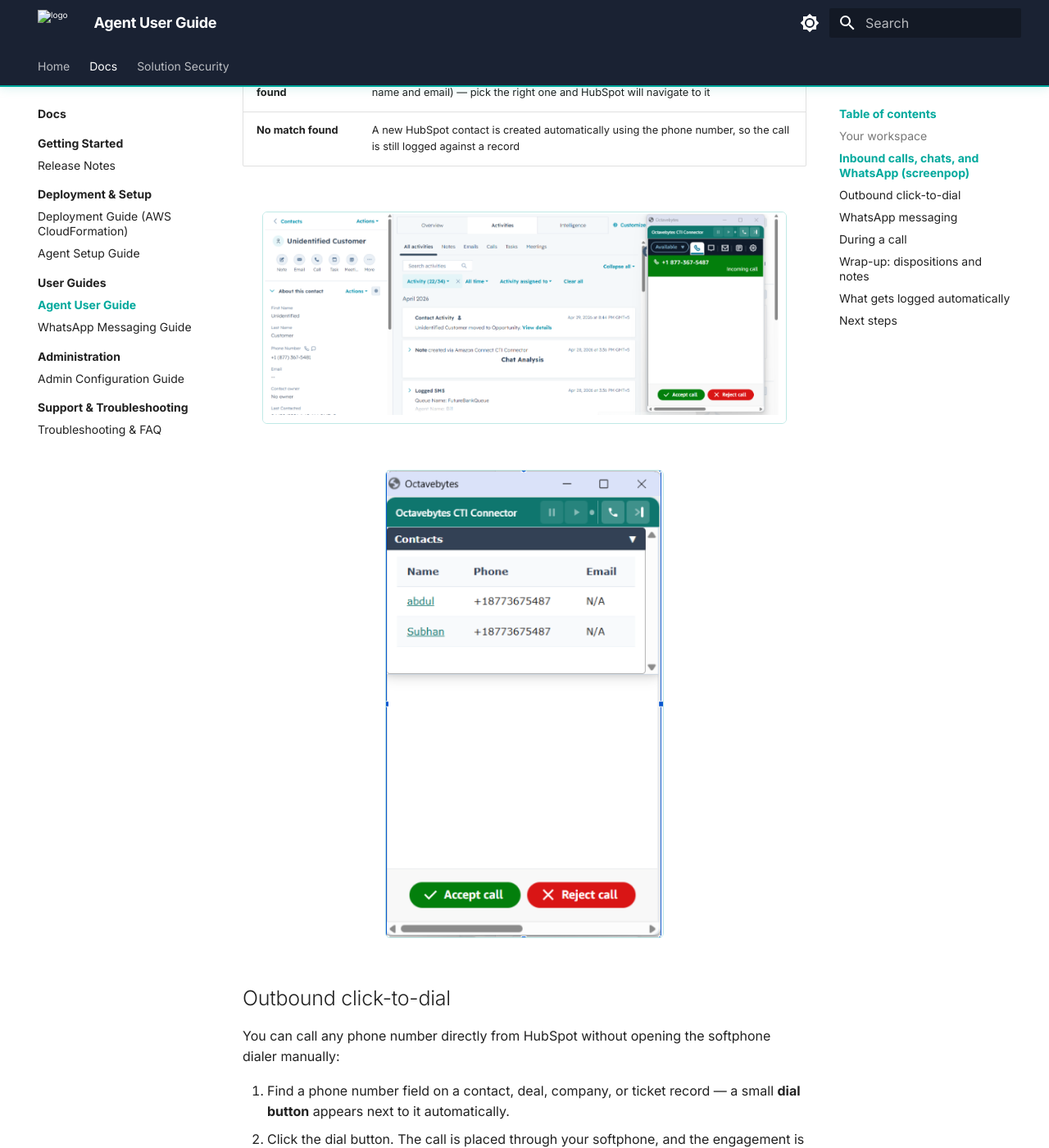
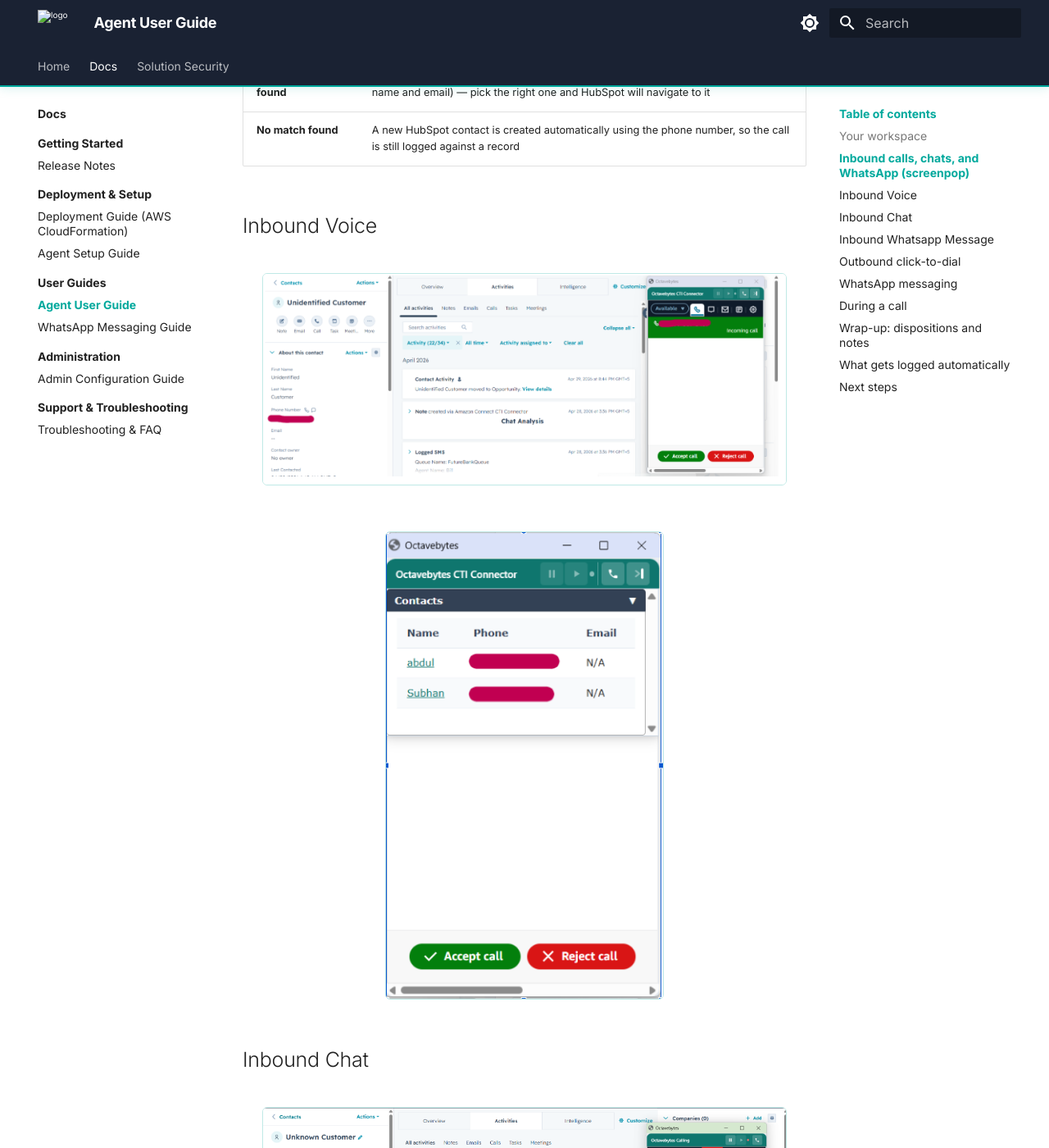
Before and after one commit to octavebytes/Hubspot, an MkDocs documentation site: the page built from docs/user-guides/agent-guide.md, in a window 1280 px wide and 1400 px high, scrolled down 917 px. Shown: the whole window at 82% size. Built offline with MkDocs 1.6.1 and Material for MkDocs 9.7.7, drawn with Linux system fonts in a browser that asks for light colours; some of the changed text lies outside the part shown.

Commit message:
add screen short

```diff
--- a/docs/user-guides/agent-guide.md
+++ b/docs/user-guides/agent-guide.md
@@ -24,12 +24,25 @@
 | **Multiple matches found** | A short picker appears in the connector window listing each matching contact (with name and email) — pick the right one and HubSpot will navigate to it |
 | **No match found** | A new HubSpot contact is created automatically using the phone number, so the call is still logged against a record |
 
+## Inbound Voice
 <figure class="doc-figure" markdown="1">
 ![Allowing pop-ups for the connector URL in Chrome](../assets/deployment-guide/figure-10.png){ width="640" }
 </figure>
 <figure class="doc-figure" markdown="1">
 ![Allowing pop-ups for the connector URL in Chrome](../assets/deployment-guide/figure-11.png){ width="340" }
 </figure>
+
+## Inbound Chat
+<figure class="doc-figure" markdown="1">
+![Allowing pop-ups for the connector URL in Chrome](../assets/deployment-guide/figure-25-inboundWhatsapp.png){ width="640" }
+</figure>
+
+## Inbound Whatsapp Message
+<figure class="doc-figure" markdown="1">
+![Allowing pop-ups for the connector URL in Chrome](../assets/deployment-guide/figure-26-inboudChat.png){ width="640" }
+</figure>
+
+
 
 ## Outbound click-to-dial
 
```
Also changed, not shown: docs/assets/deployment-guide/figure-10.png, docs/assets/deployment-guide/figure-11.png, docs/assets/deployment-guide/figure-12-clicktoDialButton.png, docs/assets/deployment-guide/figure-23-whatsappchat.png, docs/assets/deployment-guide/figure-25-inboundWhatsapp.png (added), docs/assets/deployment-guide/figure-26-inboudChat.png (added).
